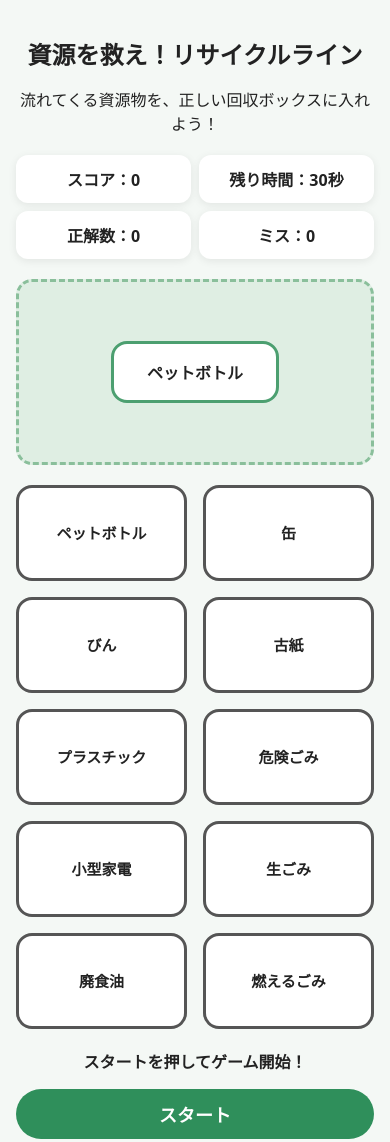
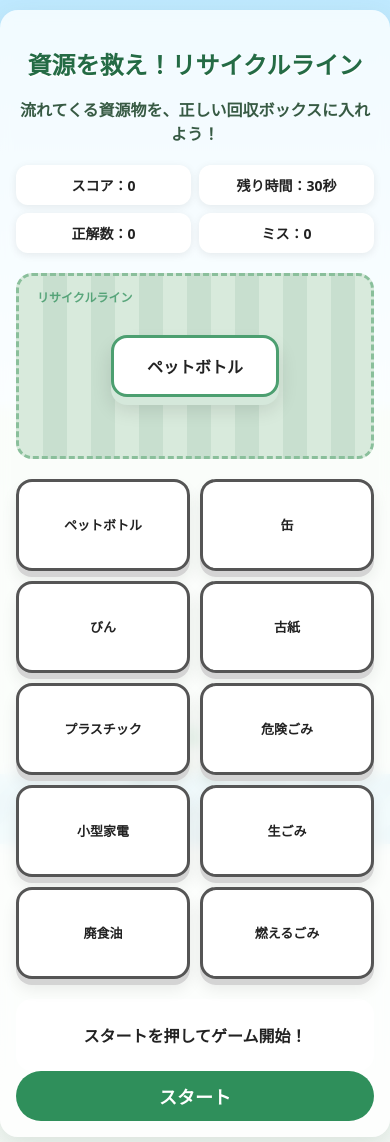
Before and after one commit to shion-sheep/recycle-line-game, a plain HTML site: page index.html in a window 390 px wide. Shown: the top 1142 px of the page. Drawn offline with Linux system fonts and the light colour scheme.

Commit message:
Update style.css

```diff
--- a/style.css
+++ b/style.css
@@ -149,3 +149,312 @@ button:disabled {
     width: 100%;
   }
 }
+
+.item-icon {
+  font-size: 36px;
+  margin-bottom: 6px;
+}
+
+.item-name {
+  font-size: 15px;
+  line-height: 1.3;
+}
+
+@media (max-width: 700px) {
+  .bins {
+    grid-template-columns: repeat(2, 1fr);
+    gap: 10px;
+  }
+
+  .bin {
+    min-height: 74px;
+    font-size: 13px;
+    padding: 6px;
+  }
+
+  .status-area div {
+    padding: 10px 6px;
+    font-size: 14px;
+  }
+}
+
+.result-card {
+  background: white;
+  border-radius: 18px;
+  padding: 18px;
+  margin-top: 12px;
+  box-shadow: 0 4px 14px rgba(0, 0, 0, 0.12);
+  text-align: center;
+}
+
+.result-title {
+  font-size: 18px;
+  font-weight: bold;
+  margin-bottom: 10px;
+}
+
+.result-main {
+  background: #f4f8f5;
+  border-radius: 14px;
+  padding: 14px;
+  margin-bottom: 12px;
+}
+
+.result-rate {
+  font-size: 20px;
+  font-weight: bold;
+  margin-bottom: 6px;
+}
+
+.result-rank {
+  font-size: 22px;
+  font-weight: bold;
+  color: #2f8f5b;
+}
+
+.result-detail {
+  font-size: 15px;
+  margin-bottom: 10px;
+}
+
+.result-message {
+  font-size: 15px;
+  line-height: 1.7;
+}
+
+@media (max-width: 700px) {
+  .result-card {
+    padding: 14px;
+  }
+
+  .result-rate {
+    font-size: 17px;
+  }
+
+  .result-rank {
+    font-size: 19px;
+  }
+
+  .result-message {
+    font-size: 14px;
+  }
+}
+
+/* ===== ゲームらしい背景：空・森・川・まち ===== */
+
+body {
+  background:
+    linear-gradient(
+      to bottom,
+      #bfe9ff 0%,
+      #e9f8ff 35%,
+      #e8f7e8 36%,
+      #f4f8f5 100%
+    );
+  min-height: 100vh;
+  position: relative;
+  overflow-x: hidden;
+}
+
+/* 背景の森 */
+body::before {
+  content: "🌲 🌳 🌲 🌳 🌲　　🏠 🏡 🏘️　　🌲 🌳 🌲 🌳";
+  position: fixed;
+  left: 0;
+  right: 0;
+  bottom: 72px;
+  font-size: 34px;
+  text-align: center;
+  opacity: 0.35;
+  z-index: -2;
+  pointer-events: none;
+}
+
+/* 背景の川 */
+body::after {
+  content: "";
+  position: fixed;
+  left: -10%;
+  right: -10%;
+  bottom: 0;
+  height: 90px;
+  background:
+    linear-gradient(
+      135deg,
+      rgba(73, 178, 221, 0.65) 25%,
+      rgba(137, 216, 241, 0.75) 25%,
+      rgba(137, 216, 241, 0.75) 50%,
+      rgba(73, 178, 221, 0.65) 50%,
+      rgba(73, 178, 221, 0.65) 75%,
+      rgba(137, 216, 241, 0.75) 75%
+    );
+  background-size: 80px 80px;
+  opacity: 0.55;
+  z-index: -3;
+  pointer-events: none;
+}
+
+/* メイン画面を少しカード風に */
+.game {
+  background: rgba(255, 255, 255, 0.78);
+  border-radius: 24px;
+  margin-top: 24px;
+  margin-bottom: 24px;
+  box-shadow: 0 10px 28px rgba(30, 80, 50, 0.12);
+  backdrop-filter: blur(6px);
+}
+
+/* タイトルを少し楽しく */
+.title-area h1 {
+  color: #246b45;
+  text-shadow: 0 2px 0 rgba(255, 255, 255, 0.8);
+}
+
+.title-area p {
+  color: #375a44;
+  font-weight: 600;
+}
+
+/* ゲームエリアをベルトコンベア風に */
+.game-area {
+  position: relative;
+  overflow: hidden;
+  background:
+    repeating-linear-gradient(
+      90deg,
+      #d8eadc 0,
+      #d8eadc 24px,
+      #c8dfcf 24px,
+      #c8dfcf 48px
+    );
+}
+
+.game-area::before {
+  content: "リサイクルライン";
+  position: absolute;
+  top: 12px;
+  left: 18px;
+  font-size: 13px;
+  font-weight: bold;
+  color: rgba(47, 143, 91, 0.75);
+}
+
+/* 資源物カードを少しポップに */
+.item {
+  position: relative;
+  box-shadow: 0 8px 0 #d5e8db, 0 12px 20px rgba(0, 0, 0, 0.12);
+  transition: transform 0.15s ease, box-shadow 0.15s ease, background 0.15s ease;
+}
+
+.item:hover {
+  transform: translateY(-3px);
+}
+
+/* 正解時：緑色で光る */
+.item.correct-flash {
+  animation: correctFlash 0.55s ease;
+}
+
+@keyframes correctFlash {
+  0% {
+    background: white;
+    box-shadow: 0 0 0 rgba(47, 143, 91, 0);
+    transform: scale(1);
+  }
+
+  40% {
+    background: #dff7e8;
+    box-shadow: 0 0 0 10px rgba(47, 143, 91, 0.25);
+    transform: scale(1.08);
+  }
+
+  100% {
+    background: white;
+    box-shadow: 0 8px 0 #d5e8db, 0 12px 20px rgba(0, 0, 0, 0.12);
+    transform: scale(1);
+  }
+}
+
+/* 不正解時：赤色で揺れる */
+.item.wrong-shake {
+  animation: wrongShake 0.55s ease;
+}
+
+@keyframes wrongShake {
+  0% {
+    transform: translateX(0);
+    background: white;
+  }
+
+  15% {
+    transform: translateX(-10px);
+    background: #ffe1e1;
+  }
+
+  30% {
+    transform: translateX(10px);
+  }
+
+  45% {
+    transform: translateX(-8px);
+  }
+
+  60% {
+    transform: translateX(8px);
+  }
+
+  75% {
+    transform: translateX(-4px);
+  }
+
+  100% {
+    transform: translateX(0);
+    background: white;
+  }
+}
+
+/* 回収ボックスも少しゲームっぽく */
+.bin {
+  box-shadow: 0 6px 0 #d4d4d4, 0 10px 16px rgba(0, 0, 0, 0.08);
+  transition: transform 0.15s ease, box-shadow 0.15s ease, background 0.15s ease;
+}
+
+.bin:hover {
+  transform: translateY(-3px);
+}
+
+.bin.drag-over,
+.bin.selected-target {
+  background: #fff6cc;
+  transform: translateY(-3px) scale(1.02);
+}
+
+/* 正解・不正解メッセージを見やすく */
+.message-area {
+  background: rgba(255, 255, 255, 0.82);
+  border-radius: 16px;
+  padding: 8px 12px;
+}
+
+/* スマホでは背景を少し控えめに */
+@media (max-width: 700px) {
+  body::before {
+    font-size: 24px;
+    bottom: 60px;
+  }
+
+  body::after {
+    height: 70px;
+    background-size: 60px 60px;
+  }
+
+  .game {
+    margin-top: 10px;
+    margin-bottom: 10px;
+    border-radius: 18px;
+  }
+
+  .game-area::before {
+    font-size: 12px;
+  }
+}
```
